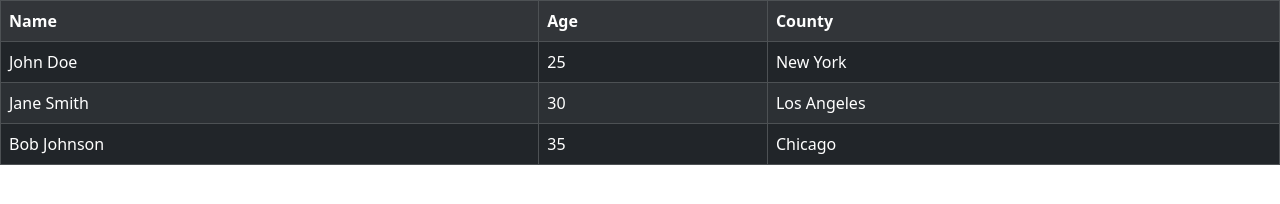
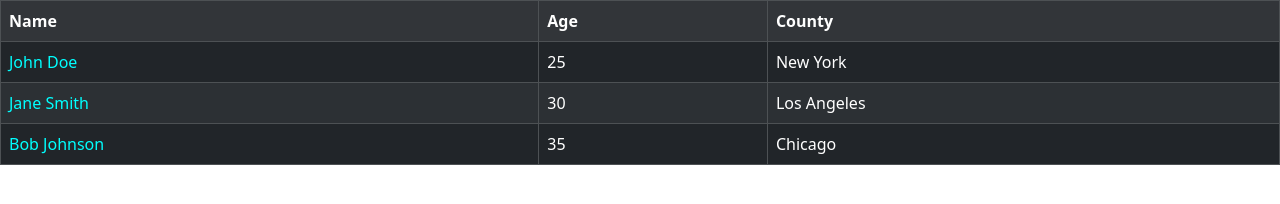
Before and after one commit to Mwangi1212/emobilis_html_basics, a plain HTML site: page bs_intro.html in a window 1280 px wide. Drawn offline with nearby package versions, Linux system fonts and the light colour scheme.

Commit message:
added some classes

```diff
--- a/bs_intro.html
+++ b/bs_intro.html
@@ -10,6 +10,11 @@
 
     <!-- Latest compiled JavaScript -->
     <script src="https://cdn.jsdelivr.net/npm/bootstrap@5.3.8/dist/js/bootstrap.bundle.min.js"></script>
+    <style>
+        .text-fancy {
+            color: #00ffff !important;
+        }
+    </style>
 </head>
 
 <body>
@@ -25,17 +30,17 @@
             <th>County</th>
         </tr>
         <tr>
-            <td>John Doe</td>
+            <td class="text-fancy">John Doe</td>
             <td>25</td>
             <td>New York</td>
         </tr>
         <tr>
-            <td>Jane Smith</td>
+            <td class="text-fancy">Jane Smith</td>
             <td>30</td>
             <td>Los Angeles</td>
         </tr>
         <tr>
-            <td>Bob Johnson</td>
+            <td class="text-fancy">Bob Johnson</td>
             <td>35</td>
             <td>Chicago</td>
         </tr>
```
